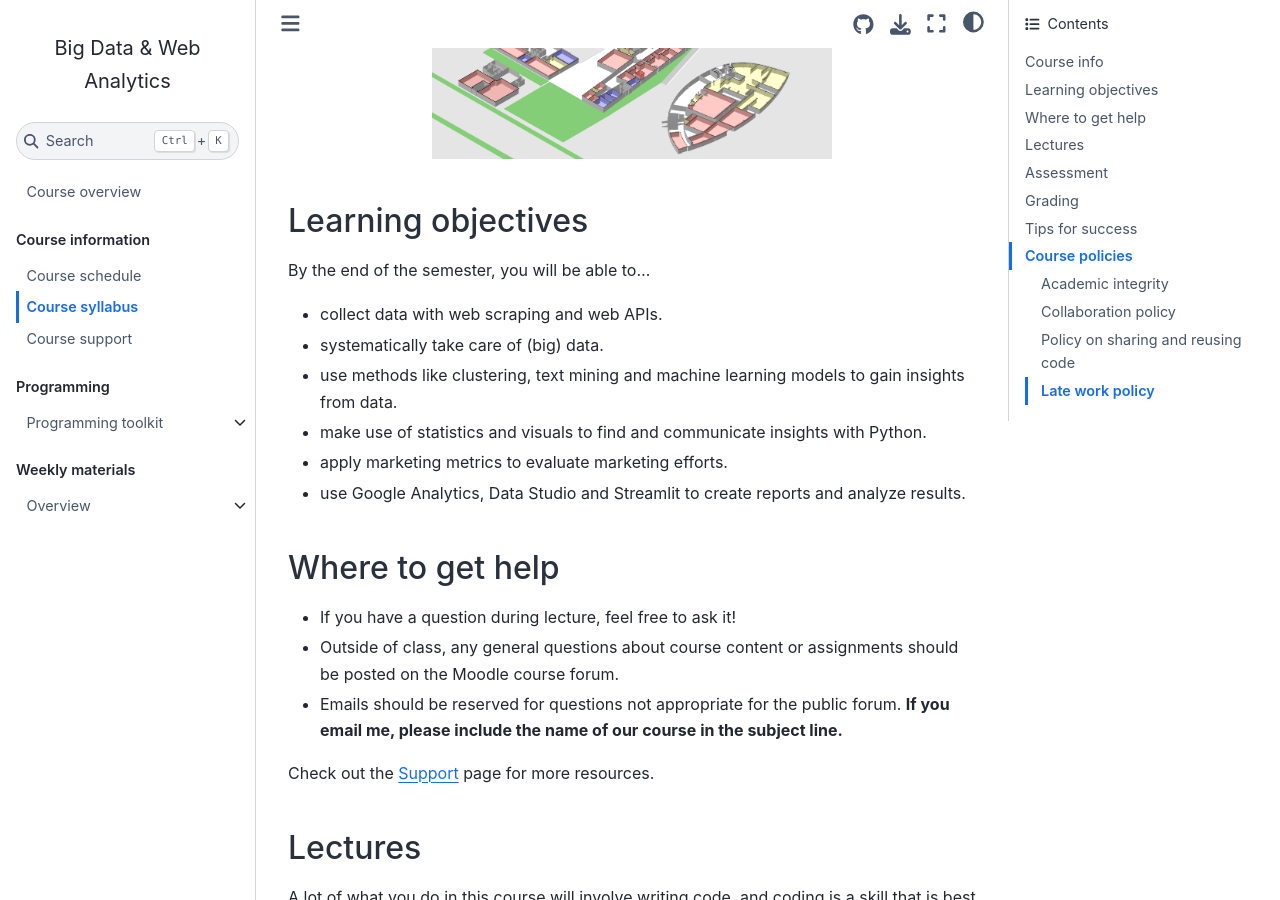
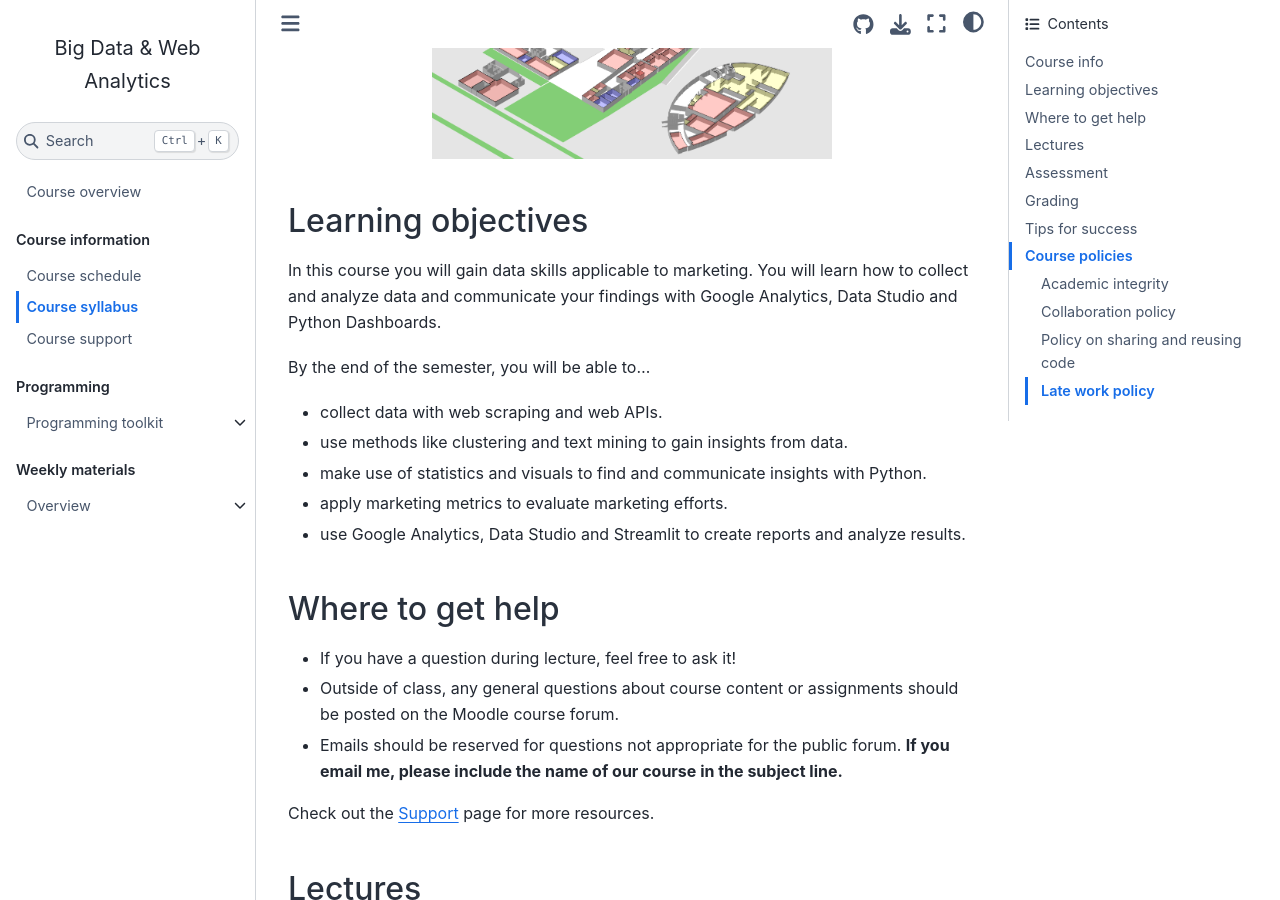
Before and after one commit to om2-ws22/website, a Jupyter Book: the page built from docs/course-syllabus.md, in a window 1280 px wide and 900 px high, scrolled down 505 px. Built offline with Jupyter Book 1.0.4 settings and Sphinx 7.4.7 and the Sphinx Book theme 1.1.4, drawn with Linux system fonts in a browser that asks for light colours; comment, search, counter and statistics services are not loaded.

Commit message:
Update course-syllabus.md

```diff
--- a/docs/course-syllabus.md
+++ b/docs/course-syllabus.md
@@ -20,13 +20,13 @@
 
 ## Learning objectives
 
+In this course you will gain data skills applicable to marketing. You will learn how to collect and analyze data and communicate your findings with Google Analytics, Data Studio and Python Dashboards.
+
 By the end of the semester, you will be able to...
 
 - collect data with web scraping and web APIs.
 
-- systematically take care of (big) data.
-
-- use methods like clustering, text mining and machine learning models to gain insights from data.
+- use methods like clustering and text mining to gain insights from data.
 
 - make use of statistics and visuals to find and communicate insights with Python.
 
```
